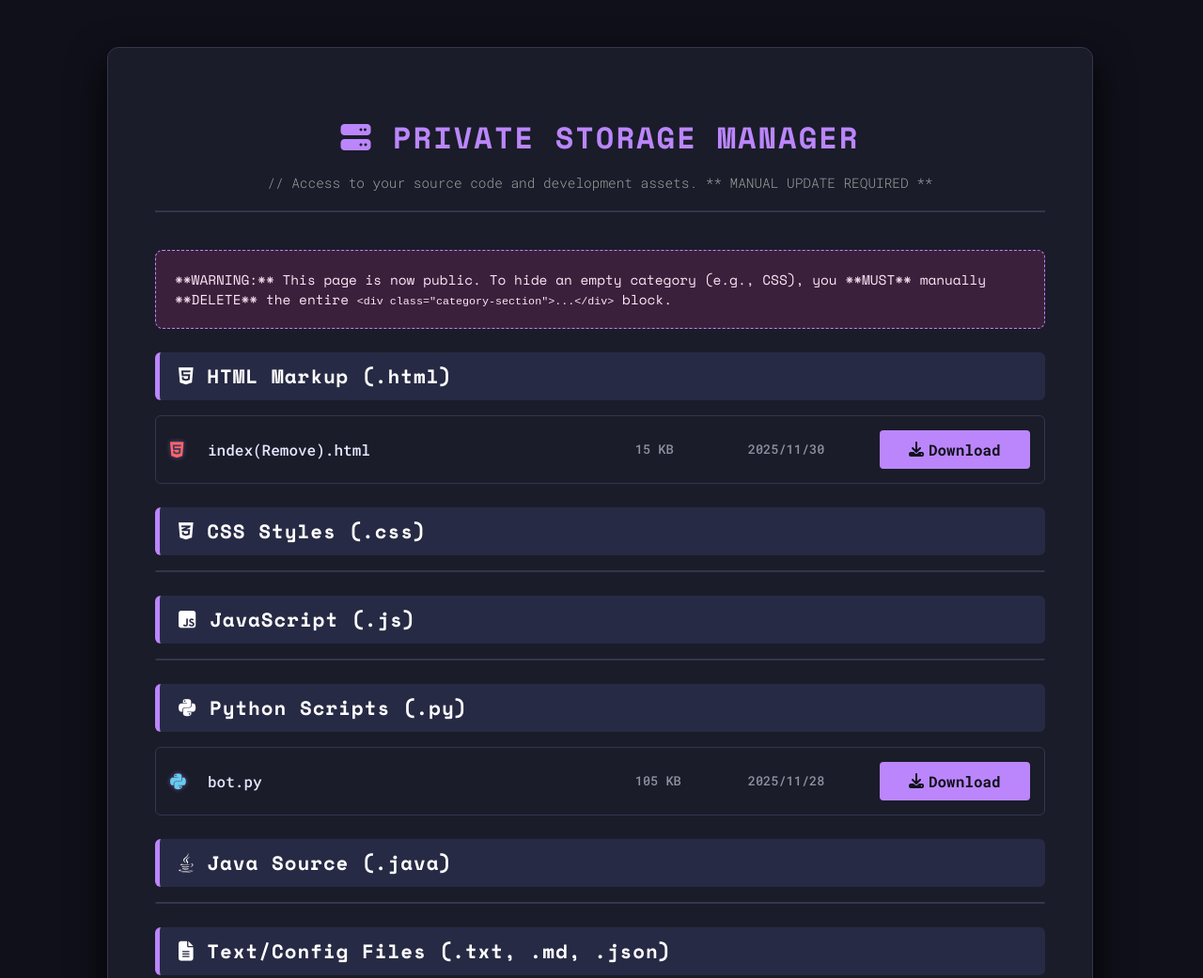
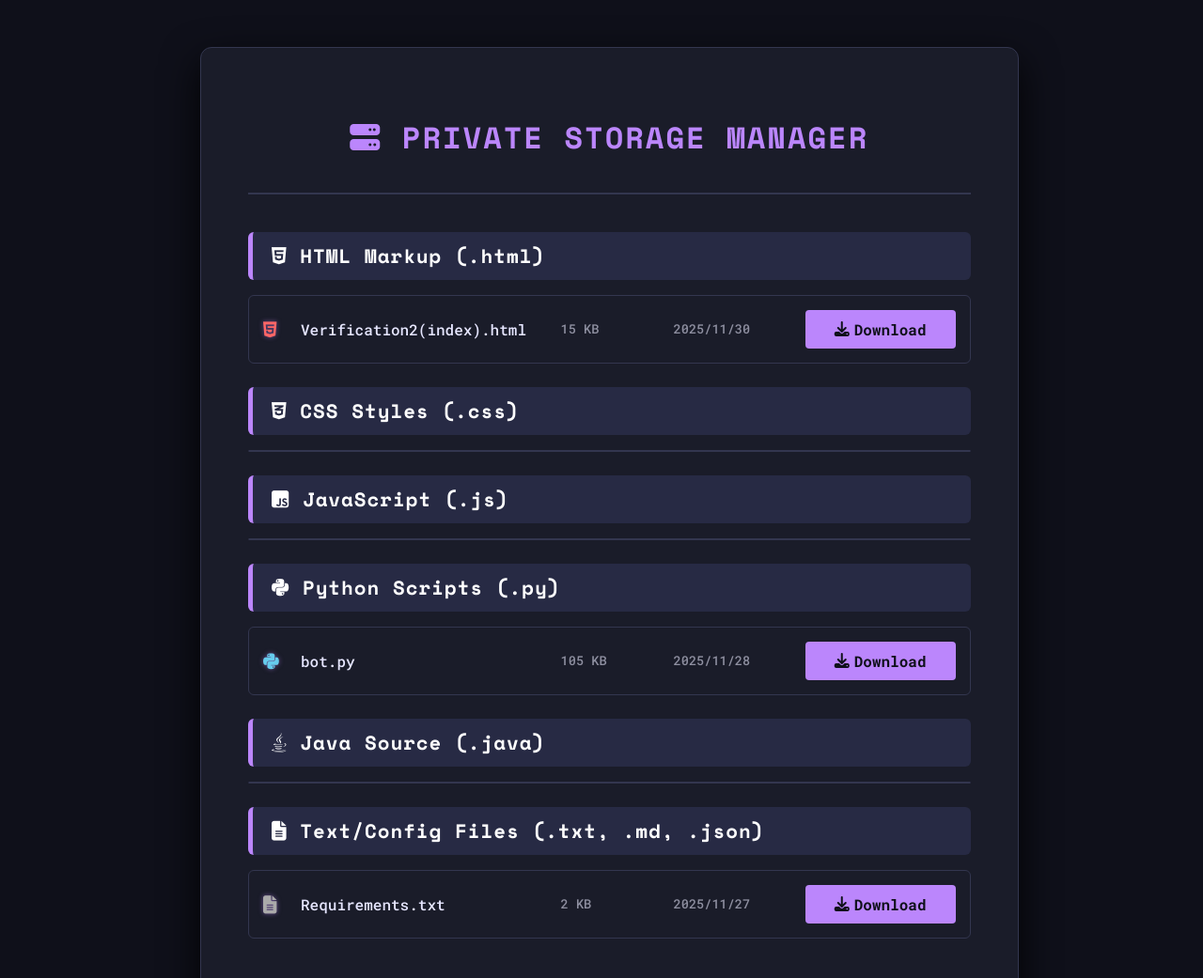
Before and after one commit to KINGODIN1124/Backup, a plain HTML site: page index.html in a window 1280 px wide. Shown: the top 1041 px of the page at 94% size. Drawn offline with nearby package versions, Linux system fonts and the light colour scheme.

Commit message:
index.html

```diff
--- a/index.html
+++ b/index.html
@@ -165,18 +165,16 @@
     <div id="content-container">
         <div class="container">
             <h1><i class="fas fa-server"></i> Private Storage Manager</h1>
-            <p class="subtitle">// Access to your source code and development assets. ** MANUAL UPDATE REQUIRED **</p>
+            <p class="subtitle"></p>
 
-            <div class="manual-note">
-                **WARNING:** This page is now public. To hide an empty category (e.g., CSS), you **MUST** manually **DELETE** the entire <code>&lt;div class="category-section"&gt;...&lt;/div&gt;</code> block.
-            </div>
+
 
             <div class="category-section" id="html-section">
                 <div class="category-header"><i class="fab fa-html5"></i> HTML Markup (.html)</div>
                 <ul class="file-list" id="html-list">
                     <li>
                         <span class="file-icon html-icon"><i class="fab fa-html5"></i></span>
-                        <span class="file-name">index(Remove).html</span>
+                        <span class="file-name">Verification2(index).html</span>
                         <span class="file-meta">15 KB</span>
                         <span class="file-meta">2025/11/30</span>
                         <a href="index(Remove).html" class="download-btn" download>
```
